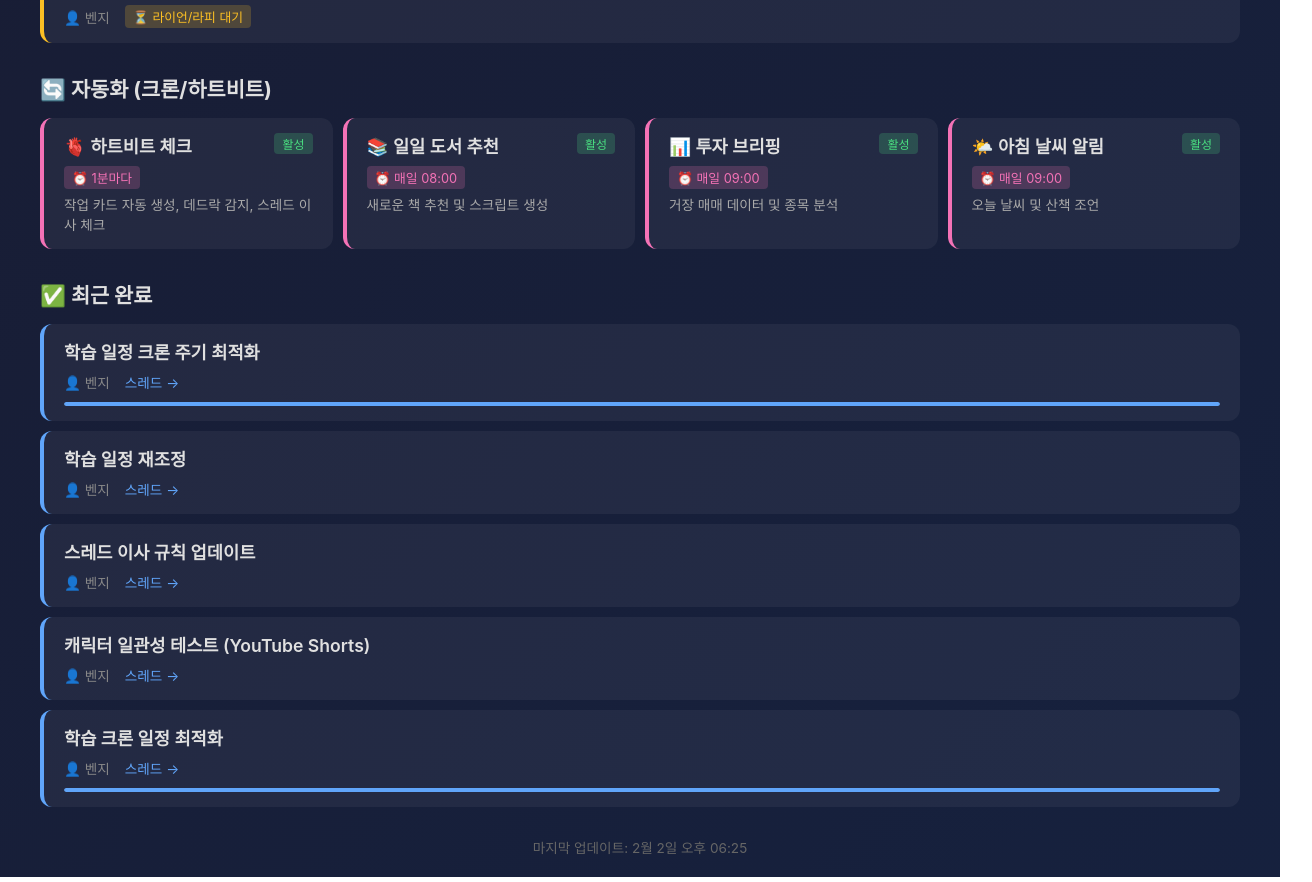
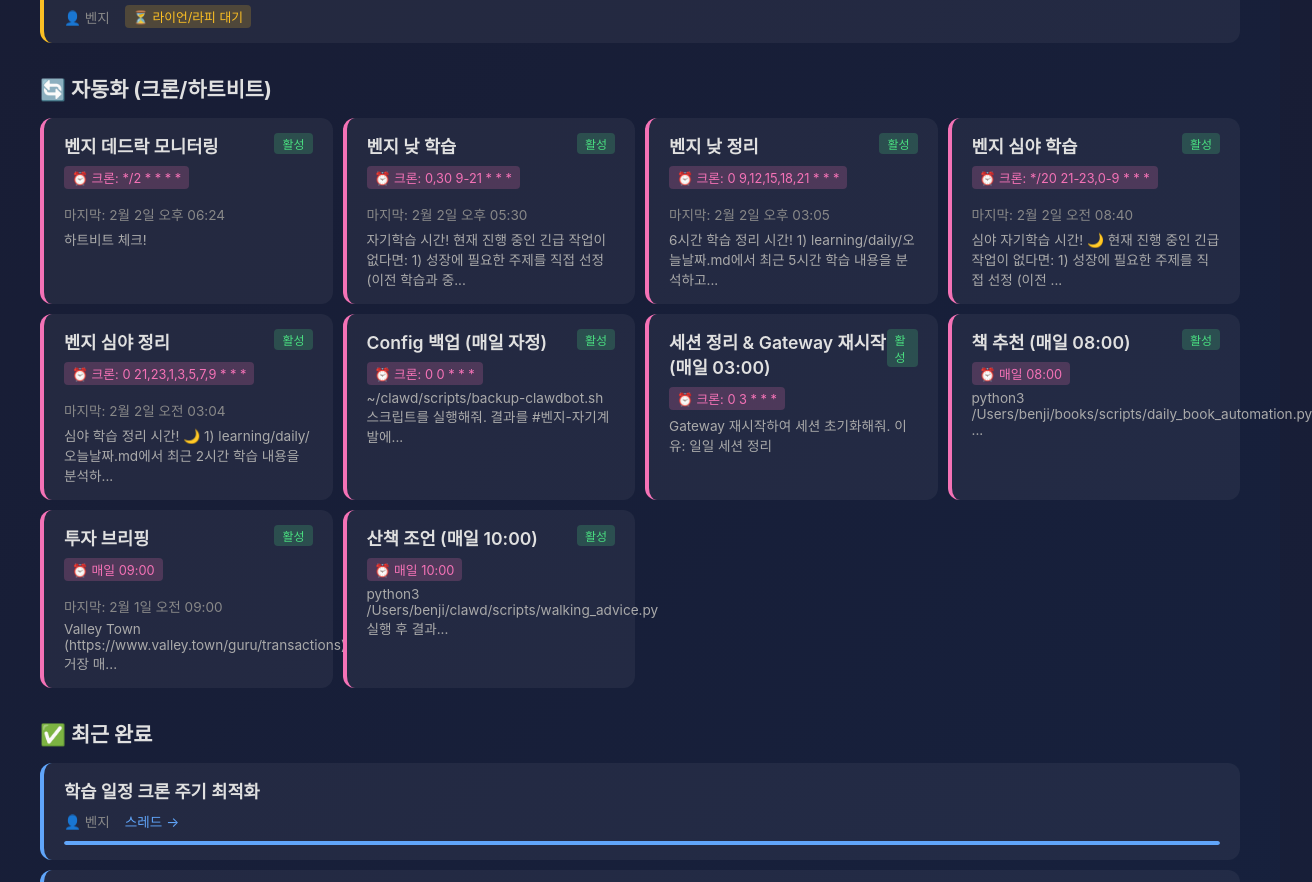
Before and after one commit to rafy-kim/benji-dashboard, a plain HTML site: page index.html in a window 1280 px wide. Shown: the part 1905-2787 px from the top of the page, 1312 px wide, since content can reach past the window. Drawn offline with Linux system fonts and the light colour scheme.

Commit message:
Update dashboard data and add automation scripts

```diff
--- a/dashboard-data.json
+++ b/dashboard-data.json
@@ -1,5 +1,5 @@
 {
-  "generated_at": "2026-02-02T18:25:09.602666",
+  "generated_at": "2026-02-02T18:27:45.583045",
   "tasks": {
     "active": [
       {
@@ -259,44 +259,104 @@
   },
   "cron": [
     {
-      "id": "heartbeat",
-      "name": "🫀 하트비트 체크",
-      "schedule": "1분마다",
-      "description": "작업 카드 자동 생성, 데드락 감지, 스레드 이사 체크",
+      "id": "400cbf56-691c-483f-833d-95e49b90f5cc",
+      "name": "벤지 데드락 모니터링",
+      "schedule": "크론: */2 * * * *",
+      "description": "하트비트 체크!",
+      "enabled": true,
+      "lastRun": "2026-02-02T18:24:00.003000",
+      "nextRun": "2026-02-02T18:28:00",
+      "lastStatus": "ok"
+    },
+    {
+      "id": "ca98583c-48dd-44f4-b446-4bf013e9511a",
+      "name": "벤지 낮 학습",
+      "schedule": "크론: 0,30 9-21 * * *",
+      "description": "자기학습 시간! 현재 진행 중인 긴급 작업이 없다면: 1) 성장에 필요한 주제를 직접 선정 (이전 학습과 중...",
+      "enabled": true,
+      "lastRun": "2026-02-02T17:30:00.001000",
+      "nextRun": "2026-02-02T18:30:00",
+      "lastStatus": "ok"
+    },
+    {
+      "id": "35df7167-1222-474b-a5fc-326ef4c88435",
+      "name": "벤지 낮 정리",
+      "schedule": "크론: 0 9,12,15,18,21 * * *",
+      "description": "6시간 학습 정리 시간! 1) learning/daily/오늘날짜.md에서 최근 5시간 학습 내용을 분석하고...",
+      "enabled": true,
+      "lastRun": "2026-02-02T15:05:00.325000",
+      "nextRun": "2026-02-02T21:00:00",
+      "lastStatus": "ok"
+    },
+    {
+      "id": "ad3531ac-7162-4b4b-9b83-2c1b06fac8c5",
+      "name": "벤지 심야 학습",
+      "schedule": "크론: */20 21-23,0-9 * * *",
+      "description": "심야 자기학습 시간! 🌙 현재 진행 중인 긴급 작업이 없다면: 1) 성장에 필요한 주제를 직접 선정 (이전 ...",
+      "enabled": true,
+      "lastRun": "2026-02-02T08:40:40.598000",
+      "nextRun": "2026-02-02T21:00:00",
+      "lastStatus": "ok"
+    },
+    {
+      "id": "12c88a17-54e2-4936-a208-72ed20cc134d",
+      "name": "벤지 심야 정리",
+      "schedule": "크론: 0 21,23,1,3,5,7,9 * * *",
+      "description": "심야 학습 정리 시간! 🌙 1) learning/daily/오늘날짜.md에서 최근 2시간 학습 내용을 분석하...",
+      "enabled": true,
+      "lastRun": "2026-02-02T03:04:31.964000",
+      "nextRun": "2026-02-02T21:00:00",
+      "lastStatus": "ok"
+    },
+    {
+      "id": "b3216667-1ce1-433a-9bc0-81d316a6504e",
+      "name": "Config 백업 (매일 자정)",
+      "schedule": "크론: 0 0 * * *",
+      "description": "~/clawd/scripts/backup-clawdbot.sh 스크립트를 실행해줘. 결과를 #벤지-자기계발에...",
       "enabled": true,
       "lastRun": null,
-      "nextRun": null,
-      "lastStatus": "OK"
+      "nextRun": "2026-02-03T00:00:00",
+      "lastStatus": null
     },
     {
-      "id": "daily-book",
-      "name": "📚 일일 도서 추천",
-      "schedule": "매일 08:00",
-      "description": "새로운 책 추천 및 스크립트 생성",
+      "id": "efe36402-b700-4a46-929a-25f60a7a90bd",
+      "name": "세션 정리 & Gateway 재시작 (매일 03:00)",
+      "schedule": "크론: 0 3 * * *",
+      "description": "Gateway 재시작하여 세션 초기화해줘. 이유: 일일 세션 정리",
       "enabled": true,
       "lastRun": null,
-      "nextRun": null,
-      "lastStatus": "OK"
+      "nextRun": "2026-02-03T03:00:00",
+      "lastStatus": null
     },
     {
-      "id": "investment-brief",
-      "name": "📊 투자 브리핑",
-      "schedule": "매일 09:00",
-      "description": "거장 매매 데이터 및 종목 분석",
+      "id": "cd52fdd0-5c8a-438a-9652-a956d462a546",
+      "name": "책 추천 (매일 08:00)",
+      "schedule": "매일 08:00",
+      "description": "python3 /Users/benji/books/scripts/daily_book_automation.py ...",
       "enabled": true,
       "lastRun": null,
-      "nextRun": null,
-      "lastStatus": "OK"
+      "nextRun": "2026-02-03T08:00:00",
+      "lastStatus": null
     },
     {
-      "id": "weather-morning",
-      "name": "🌤️ 아침 날씨 알림",
+      "id": "daf768a9-120d-4b19-9fdc-0bf0661c3d53",
+      "name": "투자 브리핑",
       "schedule": "매일 09:00",
-      "description": "오늘 날씨 및 산책 조언",
+      "description": "Valley Town (https://www.valley.town/guru/transactions) 거장 매...",
+      "enabled": true,
+      "lastRun": "2026-02-01T09:00:00.233000",
+      "nextRun": "2026-02-03T09:00:00",
+      "lastStatus": "ok"
+    },
+    {
+      "id": "8381da3b-6586-4f6e-a90f-74722cc9aa3f",
+      "name": "산책 조언 (매일 10:00)",
+      "schedule": "매일 10:00",
+      "description": "python3 /Users/benji/clawd/scripts/walking_advice.py 실행 후 결과...",
       "enabled": true,
       "lastRun": null,
-      "nextRun": null,
-      "lastStatus": "OK"
+      "nextRun": "2026-02-03T10:00:00",
+      "lastStatus": null
     }
   ],
   "stats": {
@@ -305,6 +365,6 @@
     "next": 1,
     "waiting": 1,
     "completed": 51,
-    "cron": 4
+    "cron": 10
   }
 }
--- a/index.html
+++ b/index.html
@@ -340,7 +340,7 @@
 
     <script>
         const DATA_URL = './dashboard-data.json';
-        const REFRESH_INTERVAL = 10000; // 10초마다 갱신
+        const REFRESH_INTERVAL = 30000; // 30초마다 갱신
 
         function formatDate(isoString) {
             if (!isoString) return '-';
```
Also changed, not shown: cron-jobs.json (added, +44 -0 lines), 1 other file.
